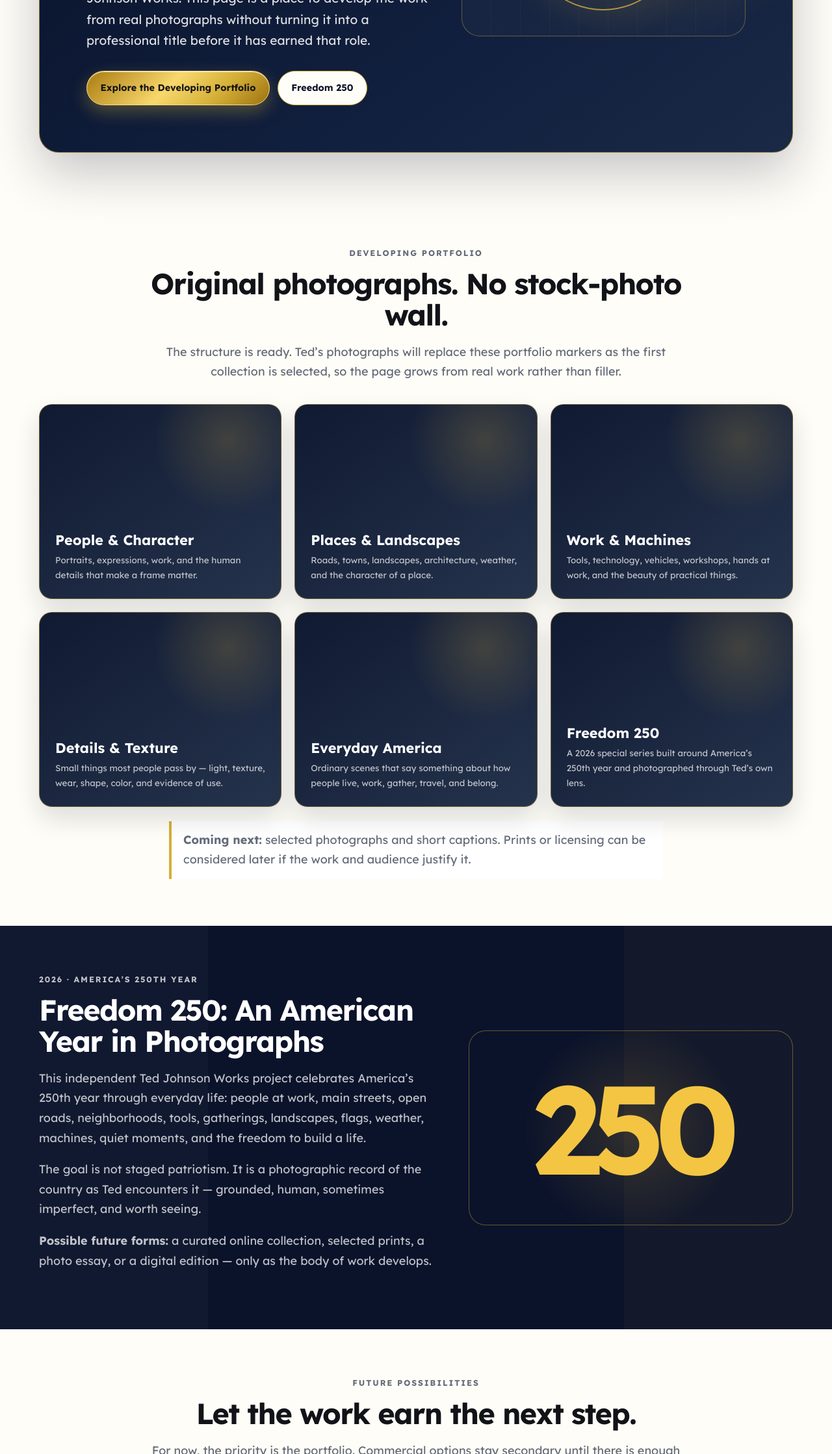
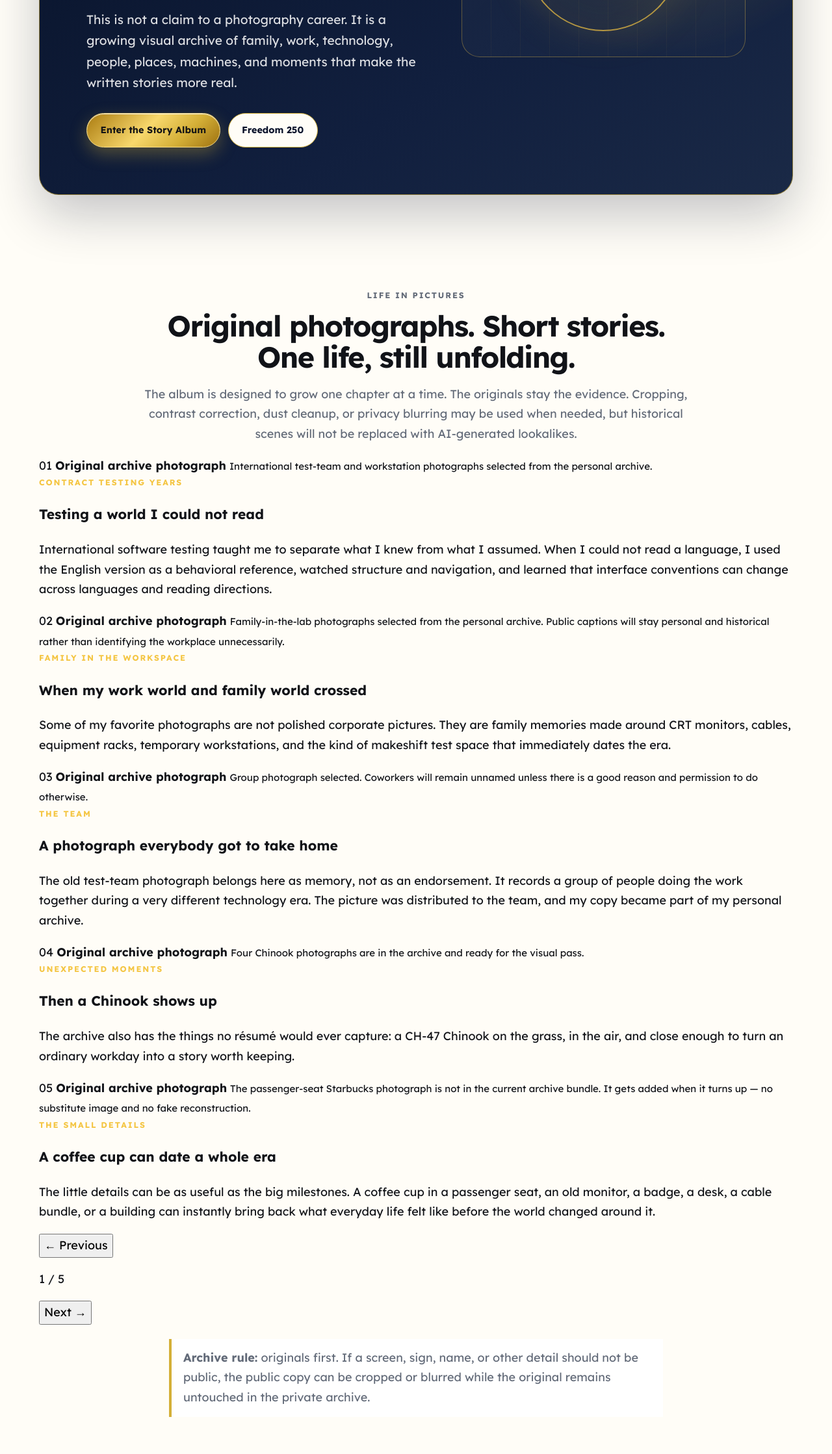
Before and after one commit to leaveonelighton/Ted-Johnson-Works, an Astro site: page /photography in a window 1280 px wide. Shown: the part 562-2800 px from the top of the page at 65% size. Built offline with nearby package versions, Linux system fonts and the light colour scheme; Astro itself is replaced by a stand-in of ours.

Commit message:
Turn visual work into a living life-story album

```diff
--- a/src/pages/photography.astro
+++ b/src/pages/photography.astro
@@ -2,16 +2,40 @@
 import BaseLayout from '../layouts/BaseLayout.astro';
 import '../styles/photography.css';
 
-const title = 'Photography & Visual Stories | Ted Johnson Works';
-const description = 'A developing collection of original photography and visual stories by Theodore “Ted” Johnson, including the 2026 Freedom 250 project.';
+const title = 'Life in Pictures | Ted Johnson Works';
+const description = 'A living picture-story album from Theodore “Ted” Johnson — family, work, technology, places, machines, and memories from a life of learning by doing.';
 
-const portfolioAreas = [
-  ['People & Character', 'Portraits, expressions, work, and the human details that make a frame matter.'],
-  ['Places & Landscapes', 'Roads, towns, landscapes, architecture, weather, and the character of a place.'],
-  ['Work & Machines', 'Tools, technology, vehicles, workshops, hands at work, and the beauty of practical things.'],
-  ['Details & Texture', 'Small things most people pass by — light, texture, wear, shape, color, and evidence of use.'],
-  ['Everyday America', 'Ordinary scenes that say something about how people live, work, gather, travel, and belong.'],
-  ['Freedom 250', 'A 2026 special series built around America’s 250th year and photographed through Ted’s own lens.'],
+const storyChapters = [
+  {
+    kicker: 'CONTRACT TESTING YEARS',
+    title: 'Testing a world I could not read',
+    text: 'International software testing taught me to separate what I knew from what I assumed. When I could not read a language, I used the English version as a behavioral reference, watched structure and navigation, and learned that interface conventions can change across languages and reading directions.',
+    photo: 'International test-team and workstation photographs selected from the personal archive.',
+  },
+  {
+    kicker: 'FAMILY IN THE WORKSPACE',
+    title: 'When my work world and family world crossed',
+    text: 'Some of my favorite photographs are not polished corporate pictures. They are family memories made around CRT monitors, cables, equipment racks, temporary workstations, and the kind of makeshift test space that immediately dates the era.',
+    photo: 'Family-in-the-lab photographs selected from the personal archive. Public captions will stay personal and historical rather than identifying the workplace unnecessarily.',
+  },
+  {
+    kicker: 'THE TEAM',
+    title: 'A photograph everybody got to take home',
+    text: 'The old test-team photograph belongs here as memory, not as an endorsement. It records a group of people doing the work together during a very different technology era. The picture was distributed to the team, and my copy became part of my personal archive.',
+    photo: 'Group photograph selected. Coworkers will remain unnamed unless there is a good reason and permission to do otherwise.',
+  },
+  {
+    kicker: 'UNEXPECTED MOMENTS',
+    title: 'Then a Chinook shows up',
+    text: 'The archive also has the things no résumé would ever capture: a CH-47 Chinook on the grass, in the air, and close enough to turn an ordinary workday into a story worth keeping.',
+    photo: 'Four Chinook photographs are in the archive and ready for the visual pass.',
+  },
+  {
+    kicker: 'THE SMALL DETAILS',
+    title: 'A coffee cup can date a whole era',
+    text: 'The little details can be as useful as the big milestones. A coffee cup in a passenger seat, an old monitor, a badge, a desk, a cable bundle, or a building can instantly bring back what everyday life felt like before the world changed around it.',
+    photo: 'The passenger-seat Starbucks photograph is not in the current archive bundle. It gets added when it turns up — no substitute image and no fake reconstruction.',
+  },
 ];
 ---
 <BaseLayout title={title} description={description}>
@@ -21,7 +45,7 @@ const portfolioAreas = [
       <nav class="nav-links" aria-label="Primary navigation">
         <a href="/">Works</a>
         <a href="/start">Start Here</a>
-        <a href="/photography" aria-current="page">Photography</a>
+        <a href="/photography" aria-current="page">Life in Pictures</a>
         <a href="/picks">Ted’s Picks</a>
         <a href="/#articles">Stories & Articles</a>
       </nav>
@@ -33,39 +57,54 @@ const portfolioAreas = [
       <div class="site-shell">
         <div class="photo-hero-panel">
           <div>
-            <p class="eyebrow">DEVELOPING VISUAL WORK</p>
-            <h1>Light. Place. People. The moment that almost got away.</h1>
-            <p class="photo-dek">Photography is a growing creative lane inside Ted Johnson Works. This page is a place to develop the work from real photographs without turning it into a professional title before it has earned that role.</p>
+            <p class="eyebrow">A LIVING PICTURE STORY</p>
+            <h1>The photographs do not have to prove anything. They help tell the life.</h1>
+            <p class="photo-dek">This is not a claim to a photography career. It is a growing visual archive of family, work, technology, people, places, machines, and moments that make the written stories more real.</p>
             <div class="actions">
-              <a class="button button-gold" href="#portfolio">Explore the Developing Portfolio</a>
+              <a class="button button-gold" href="#album">Enter the Story Album</a>
               <a class="button button-light" href="#freedom-250">Freedom 250</a>
             </div>
           </div>
-          <div class="camera-mark" aria-label="Ted Johnson Works visual work monogram">
+          <div class="camera-mark" aria-label="Ted Johnson Works visual story monogram">
             <span aria-hidden="true">TJ</span>
           </div>
         </div>
       </div>
     </section>
 
-    <section id="portfolio">
+    <section id="album" class="story-album-section">
       <div class="site-shell">
         <div class="photo-intro">
-          <p class="eyebrow">DEVELOPING PORTFOLIO</p>
-          <h2>Original photographs. No stock-photo wall.</h2>
-          <p>The structure is ready. Ted’s photographs will replace these portfolio markers as the first collection is selected, so the page grows from real work rather than filler.</p>
+          <p class="eyebrow">LIFE IN PICTURES</p>
+          <h2>Original photographs. Short stories. One life, still unfolding.</h2>
+          <p>The album is designed to grow one chapter at a time. The originals stay the evidence. Cropping, contrast correction, dust cleanup, or privacy blurring may be used when needed, but historical scenes will not be replaced with AI-generated lookalikes.</p>
         </div>
 
-        <div class="photo-grid" aria-label="Photography portfolio areas">
-          {portfolioAreas.map(([title, text]) => (
-            <article class="photo-slot">
-              <strong>{title}</strong>
-              <span>{text}</span>
-            </article>
-          ))}
+        <div class="album-shell" data-story-album>
+          <div class="album-track" tabindex="0" aria-label="Ted Johnson life story chapters">
+            {storyChapters.map((chapter, index) => (
+              <article class="album-slide" data-album-slide>
+                <div class="album-photo-placeholder" aria-label={`Archive photograph placeholder for ${chapter.title}`}>
+                  <span>{String(index + 1).padStart(2, '0')}</span>
+                  <strong>Original archive photograph</strong>
+                  <small>{chapter.photo}</small>
+                </div>
+                <div class="album-story">
+                  <p class="eyebrow">{chapter.kicker}</p>
+                  <h3>{chapter.title}</h3>
+                  <p>{chapter.text}</p>
+                </div>
+              </article>
+            ))}
+          </div>
+          <div class="album-controls">
+            <button type="button" class="album-button" data-album-prev aria-label="Previous story">← Previous</button>
+            <p class="album-status" aria-live="polite"><span data-album-current>1</span> / {storyChapters.length}</p>
+            <button type="button" class="album-button" data-album-next aria-label="Next story">Next →</button>
+          </div>
         </div>
 
-        <p class="photo-note"><strong>Coming next:</strong> selected photographs and short captions. Prints or licensing can be considered later if the work and audience justify it.</p>
+        <p class="photo-note"><strong>Archive rule:</strong> originals first. If a screen, sign, name, or other detail should not be public, the public copy can be cropped or blurred while the original remains untouched in the private archive.</p>
       </div>
     </section>
 
@@ -73,10 +112,9 @@ const portfolioAreas = [
       <div class="site-shell">
         <div>
           <p class="eyebrow">2026 · AMERICA’S 250TH YEAR</p>
-          <h2>Freedom 250: An American Year in Photographs</h2>
-          <p>This independent Ted Johnson Works project celebrates America’s 250th year through everyday life: people at work, main streets, open roads, neighborhoods, tools, gatherings, landscapes, flags, weather, machines, quiet moments, and the freedom to build a life.</p>
-          <p>The goal is not staged patriotism. It is a photographic record of the country as Ted encounters it — grounded, human, sometimes imperfect, and worth seeing.</p>
-          <p><strong>Possible future forms:</strong> a curated online collection, selected prints, a photo essay, or a digital edition — only as the body of work develops.</p>
+          <h2>Freedom 250: the next chapter, photographed in the present.</h2>
+          <p>The historic album looks backward. Freedom 250 can look outward now: everyday people, work, roads, towns, tools, gatherings, machines, landscapes, and the freedom to build a life.</p>
+          <p>That keeps the 250th material connected to the same idea without turning the main site into a patriotic theme park: real life, real photographs, short stories, and useful context.</p>
         </div>
         <div class="freedom-number" aria-hidden="true">250</div>
       </div>
@@ -85,19 +123,9 @@ const portfolioAreas = [
     <section class="photo-business">
       <div class="site-shell">
         <div class="photo-intro">
-          <p class="eyebrow">FUTURE POSSIBILITIES</p>
-          <h2>Let the work earn the next step.</h2>
-          <p>For now, the priority is the portfolio. Commercial options stay secondary until there is enough original work and audience interest to justify them.</p>
-        </div>
-        <div class="business-grid">
-          <article class="business-card">
-            <h3>Selected Prints</h3>
-            <p>A future option for photographs that prove strong enough to stand on their own.</p>
-          </article>
-          <article class="business-card">
-            <h3>Image Licensing</h3>
-            <p>A future option for images with useful editorial or commercial subject matter, if demand develops.</p>
-          </article>
+          <p class="eyebrow">K.I.S.</p>
+          <h2>Story first. Everything else can earn its way in later.</h2>
+          <p>If the visual work eventually creates demand for prints, licensing, or a dedicated portfolio, those options can grow naturally. For now this page has one job: help the photographs tell the story.</p>
         </div>
       </div>
     </section>
@@ -105,7 +133,7 @@ const portfolioAreas = [
 
   <footer class="site-footer">
     <div class="site-shell footer-row">
-      <p>© {new Date().getFullYear()} Ted Johnson Works. Developing visual work by Theodore “Ted” Johnson.</p>
+      <p>© {new Date().getFullYear()} Ted Johnson Works. Personal visual archive and stories by Theodore “Ted” Johnson.</p>
       <div class="footer-links">
         <a href="/">Home</a>
         <a href="/start">Start Here</a>
@@ -114,4 +142,39 @@ const portfolioAreas = [
       </div>
     </div>
   </footer>
+
+  <script is:inline>
+    (() => {
+      const album = document.querySelector('[data-story-album]');
+      if (!album) return;
+      const track = album.querySelector('.album-track');
+      const slides = [...album.querySelectorAll('[data-album-slide]')];
+      const current = album.querySelector('[data-album-current]');
+      const prev = album.querySelector('[data-album-prev]');
+      const next = album.querySelector('[data-album-next]');
+      if (!track || !slides.length || !current || !prev || !next) return;
+
+      const activeIndex = () => {
+        const left = track.scrollLeft;
+        let best = 0;
+        let distance = Infinity;
+        slides.forEach((slide, index) => {
+          const d = Math.abs(slide.offsetLeft - left);
+          if (d < distance) { distance = d; best = index; }
+        });
+        return best;
+      };
+
+      const go = (index) => {
+        const target = slides[Math.max(0, Math.min(index, slides.length - 1))];
+        target?.scrollIntoView({ behavior: 'smooth', block: 'nearest', inline: 'start' });
+      };
+
+      prev.addEventListener('click', () => go(activeIndex() - 1));
+      next.addEventListener('click', () => go(activeIndex() + 1));
+      track.addEventListener('scroll', () => {
+        window.requestAnimationFrame(() => { current.textContent = String(activeIndex() + 1); });
+      }, { passive: true });
+    })();
+  </script>
 </BaseLayout>
```
